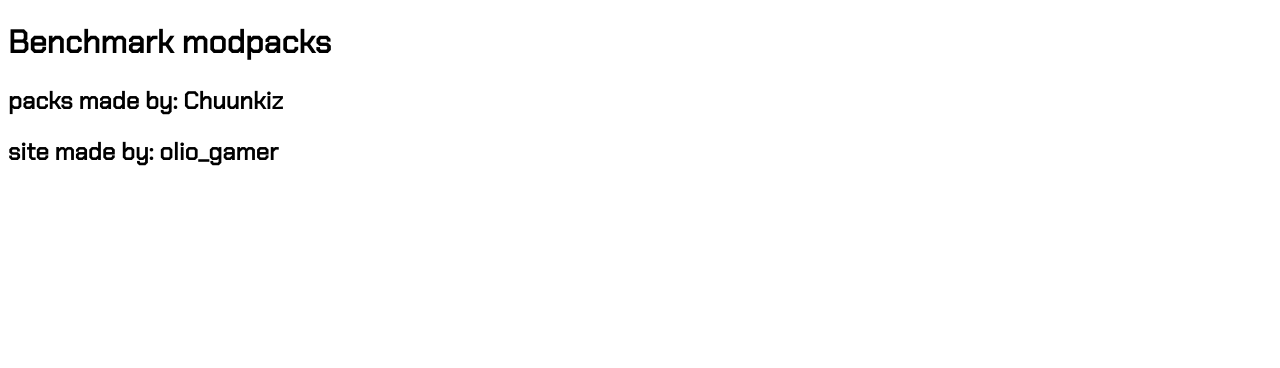
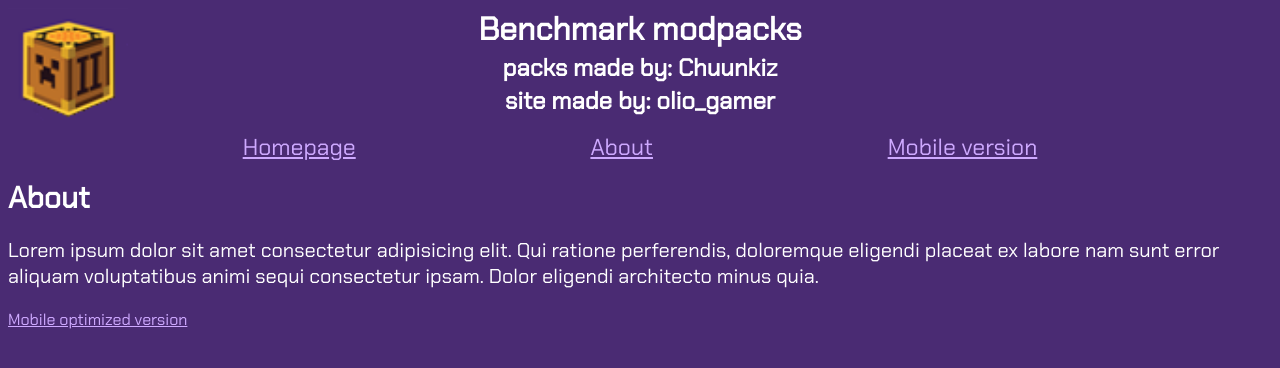
Before and after one commit to csecsoliver/benchmarkII, a plain HTML site: page index.html in a window 1280 px wide. Drawn offline with Linux system fonts and the light colour scheme.

Commit message:
basic stuff redone

```diff
--- a/index.html
+++ b/index.html
@@ -12,13 +12,21 @@
         <h1>Benchmark modpacks</h1>
         <h2>packs made by: Chuunkiz</h2>
         <h2>site made by: olio_gamer</h2>
-        <div class="navbar"></div>
+        <div id="navbar">
+            <ul>
+                <li><a href="index.html">Homepage</a></li>
+                <li><a href="about.html">About</a></li>
+                <li><a href="./mobile/index.html">Mobile version</a></li>
+
+            </ul>
+        </div>
     </header>
-    <div class="body">
-
+    <div id="body">
+        <h2>About</h2>
+        <p>Lorem ipsum dolor sit amet consectetur adipisicing elit. Qui ratione perferendis, doloremque eligendi placeat ex labore nam sunt error aliquam voluptatibus animi sequi consectetur ipsam. Dolor eligendi architecto minus quia.</p>
     </div>
     <footer>
-
+        <a href="./mobile/index.html">Mobile optimized version</a>
     </footer>
 </body>
 </html>
--- a/style.css
+++ b/style.css
@@ -1,4 +1,40 @@
 @import url('https://fonts.googleapis.com/css2?family=Chakra+Petch&display=swap');
+header {
+    background-color: #4a2b73;
+    color: #fff;
+    background-image: url("./images/logo.png");
+    background-repeat: no-repeat;
+    text-align: center;
+
+    background-size: 7.5rem;
+}
 body {
     font-family: 'Chakra Petch', sans-serif;
+    background-color: #4a2b73;
+    color: #fff;
+
 }
+#navbar {
+    margin: 0;
+}
+#navbar ul {
+    display: flex;
+    list-style: none;
+    justify-content: space-evenly;
+    padding: 0;
+}
+#navbar ul li {
+    padding: 0;
+    font-size: 23px;
+}
+a {
+    text-decoration: underline;
+    color: #cea9ff;
+
+}
+h1, h2{
+    margin: 2px auto;
+}
+#body {
+    font-size: 20px;
+}
```
Also changed, not shown: images/logo.png (added).
